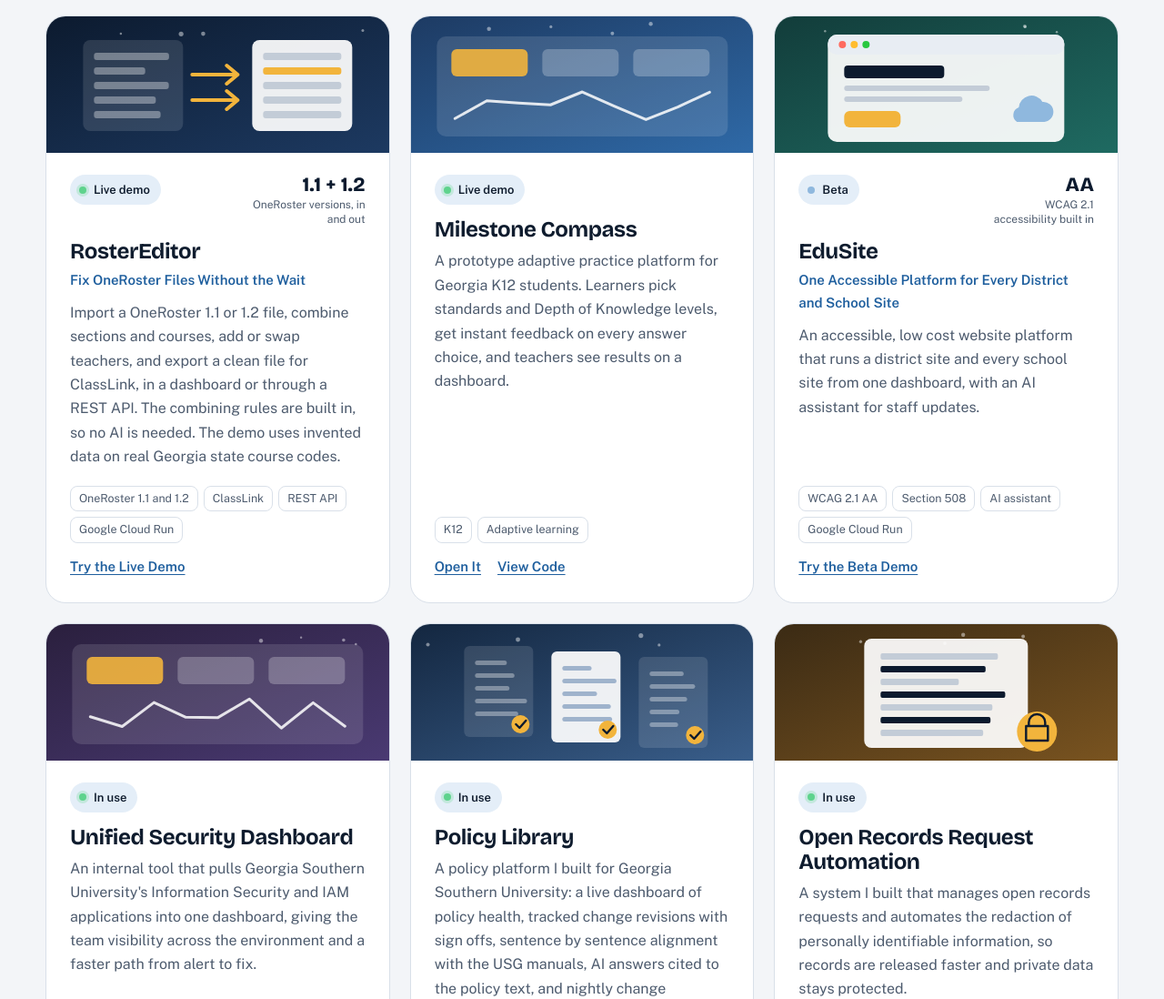
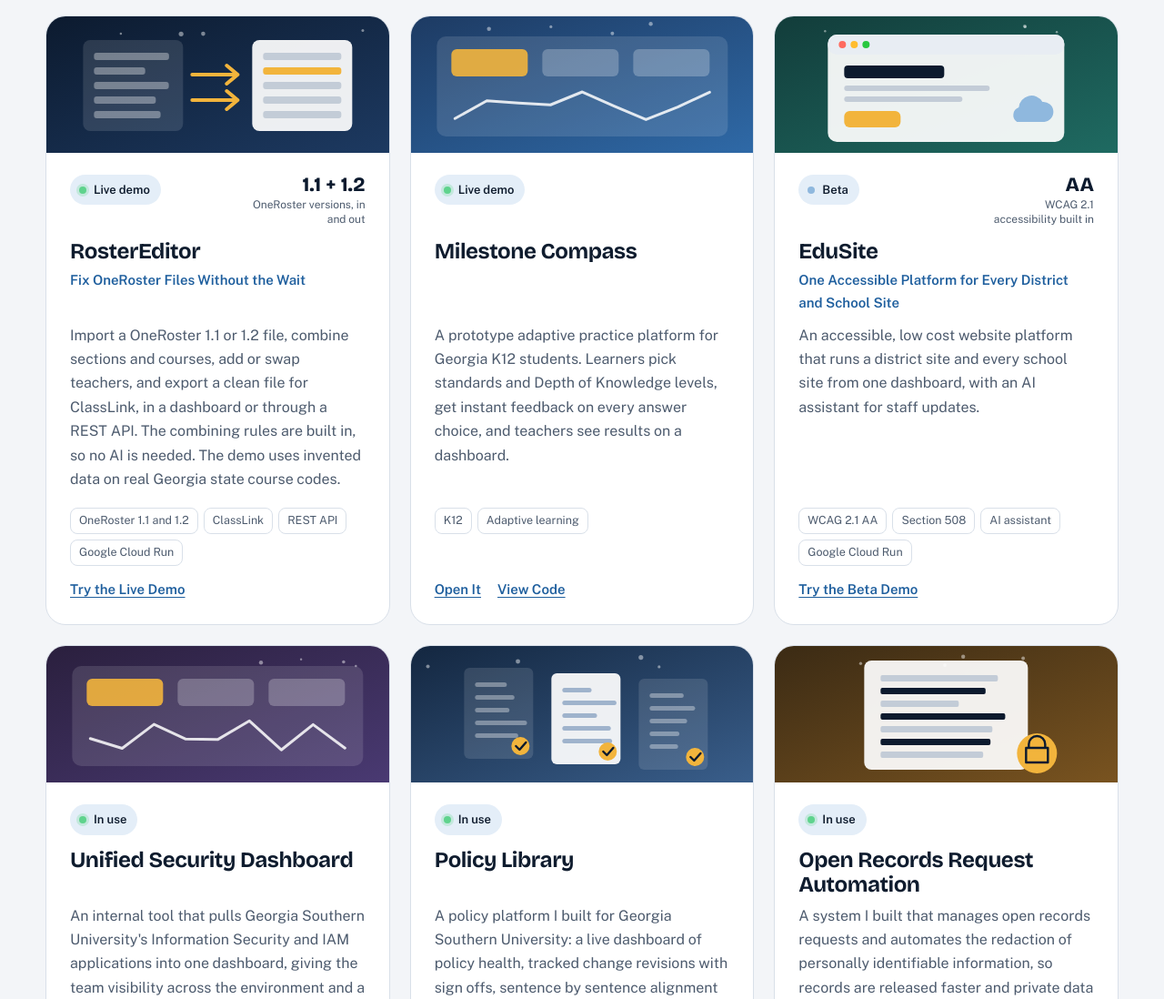
Before and after one commit to nic-carroll/nicarroll-site, a plain HTML site: page public/index.html in a window 1280 px wide. Shown: the part 2044-3142 px from the top of the page at 91% size. Drawn offline with Linux system fonts and the light colour scheme.

Commit message:
Line up status, title, subtitle, text, tags, and links across each row of project cards
Co-Authored-By: Claude Fable 5.2 <noreply@anthropic.com>
Claude-Session: https://claude.ai/code/session_018uX2ZPpfU6CuiUd8wg41G2

```diff
--- a/public/index.html
+++ b/public/index.html
@@ -194,7 +194,7 @@
   .light .pill { background: var(--sky-soft); color: var(--ink); }
 
   /* Project cards */
-  .cards { display: grid; grid-template-columns: repeat(3, 1fr); gap: 22px; margin-top: 22px; }
+  .cards { display: grid; grid-template-columns: repeat(3, 1fr); gap: 0 22px; margin-top: 22px; }
   .art-stage { padding: 24px !important; align-items: center !important; justify-content: center; background: linear-gradient(140deg, #1d3a62, #2a5487) !important; }
   .art-stage svg { border-radius: 16px; }
   .art-stage svg { width: 100%; height: 100%; display: block; }
@@ -209,17 +209,21 @@
   .pchips { display: flex; flex-wrap: wrap; gap: 6px; margin: 0 0 22px; }
   .pchips span { font-size: 12.5px; padding: 3px 9px; border-radius: 8px; border: 1px solid var(--line); color: var(--ink-soft); }
   .featured .pchips span { border-color: rgba(255,255,255,.2); color: #c0cfe0; }
-  .pcard .pchips { margin-top: auto; margin-bottom: 0; }
-  .pcard { display: flex; flex-direction: column; background: var(--surface); border-radius: 22px; overflow: hidden; border: 1px solid var(--line); }
+  .pcard .pchips { margin: 0; align-self: start; }
+  /* Each card spans seven shared rows (picture, status, title, subtitle, text, tags, links),
+     so every part lines up with its neighbors across the row. */
+  .pcard { display: grid; grid-template-rows: subgrid; grid-row: span 7; margin-bottom: 22px; background: var(--surface); border-radius: 22px; overflow: hidden; border: 1px solid var(--line); }
+  .cards .add-yours { grid-row: span 7; margin-bottom: 22px; }
+  .card-sub:empty { margin: 0 !important; }
   .pcard .art { height: 150px; }
   .pcard .art svg { display: block; width: 100%; height: 100%; }
-  .pcard .body { padding: 24px 26px 26px; display: flex; flex-direction: column; flex: 1; }
+  .pcard .body { padding: 24px 26px 26px; display: grid; grid-template-rows: subgrid; grid-row: 2 / span 6; }
   .pcard h3 { font: 700 24px/1.12 var(--display); letter-spacing: -.02em; margin: 14px 0 8px; }
   .pcard p { margin: 0 0 18px; color: var(--ink-soft); font-size: 16px; }
   .pcard .tags { font-size: 14px; color: var(--ink-soft); margin-top: auto; }
-  .pcard .links { display: flex; gap: 18px; margin-top: 14px; font-weight: 600; font-size: 15px; }
+  .pcard .links { display: flex; gap: 18px; margin-top: 14px; font-weight: 600; font-size: 15px; align-self: start; flex-wrap: wrap; }
   .pcard .links a { color: #1f5f9e; text-underline-offset: 3px; }
-  .pcard .links:empty { display: none; }
+  .pcard .links:empty { margin-top: 0; }
   .add-yours { display: grid; place-items: center; text-align: center; border: 2px dashed var(--line); background: transparent; border-radius: 22px; padding: 32px; color: var(--ink-soft); font-size: 15px; }
   .add-yours b { display: block; font: 700 20px var(--display); color: var(--ink); margin-bottom: 6px; }
 
@@ -617,7 +621,7 @@ fetch("resume.json", { cache: "no-cache" }).then(r => { lastMod = r.headers.get(
       <div class="body">
         <div class="card-top"><span class="pill ${statusClass(p.status)}">${esc(p.status)}</span>${metricBox(p, false)}</div>
         <h3>${esc(p.title)}</h3>
-        ${p.sub ? `<p class="card-sub">${esc(p.sub)}</p>` : ""}
+        <p class="card-sub">${esc(p.sub || "")}</p>
         <p>${esc(p.summary)}</p>
         ${chips(p)}
         <div class="links">${links(p, "")}</div>
```
